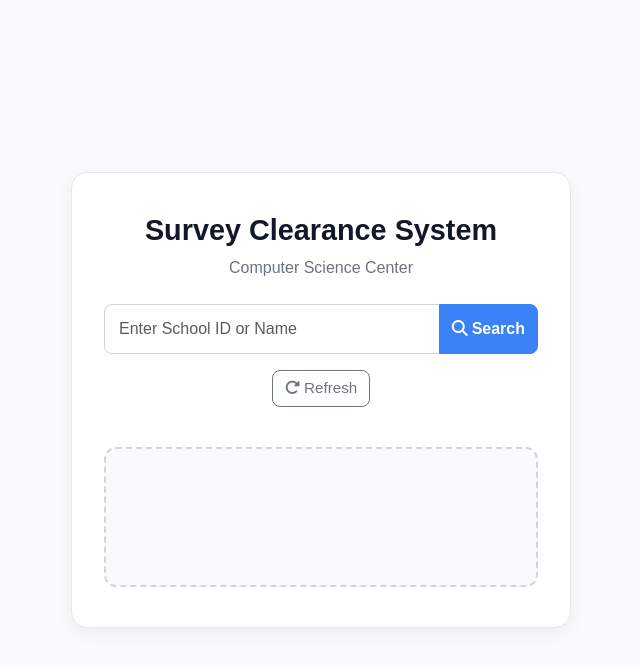
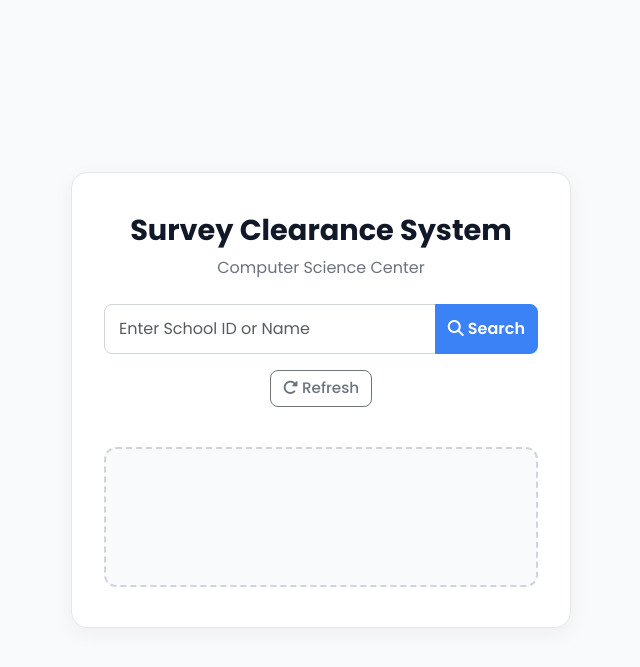
Before and after one commit to earlhsjks/evaluation-clearance, a Flask app: page / in a window 1280 px wide. Shown: the top 667 px of the page, without its empty margins (319-959 px from the left). Run offline with Flask 3, Linux system fonts and the light colour scheme.

Commit message:
poppins font

```diff
--- a/static/style.css
+++ b/static/style.css
@@ -1,6 +1,7 @@
 /* ======================================================
    SURVEY CLEARANCE SYSTEM UI - CLEAN DASHBOARD STYLE
    ====================================================== */
+@import url('https://fonts.googleapis.com/css2?family=Poppins:ital,wght@0,100;0,200;0,300;0,400;0,500;0,600;0,700;0,800;0,900;1,100;1,200;1,300;1,400;1,500;1,600;1,700;1,800;1,900&display=swap');
 
 body {
   font-family: 'Poppins', sans-serif;
```
